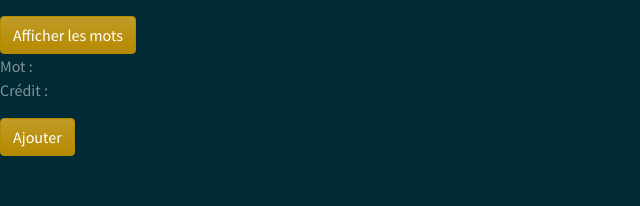
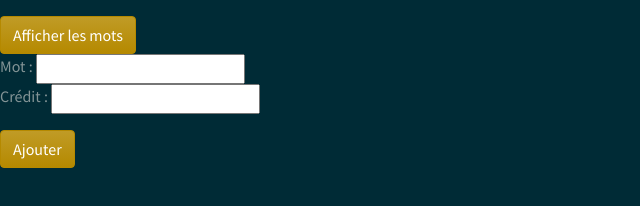
Before and after one commit to MaxBly/fiston, a website: page public/index.html in a window 1280 px wide. Shown: the whole page, without its empty margins (0-640 px from the left). Drawn offline with nearby package versions, Linux system fonts and the light colour scheme; no server answers.

Commit message:
fiston fix

```diff
--- a/public/index.html
+++ b/public/index.html
@@ -15,10 +15,10 @@
         <p></p>
         <button class="btn btn-primary" id="disp">Afficher les mots</button> <br />
         <div class="form-group" id="textbox">
-            <label class="custom-control-label" for="w">Mot : </label><input class="custom-control-input" type="text"
-                id="w"><br />
-            <label class="custom-control-label" for="c">Crédit : </label><input class="custom-control-input" type="text"
-                id="c"><br />
+            <label class="custom-control-label" for="w">Mot : </label>
+            <input class="" type="text" id="w"><br />
+            <label class="custom-control-label" for="c">Crédit : </label>
+            <input class="" type="text" id="c"><br />
         </div>
         <button class="btn btn-primary" id="send">Ajouter</button>
     </div>
```
